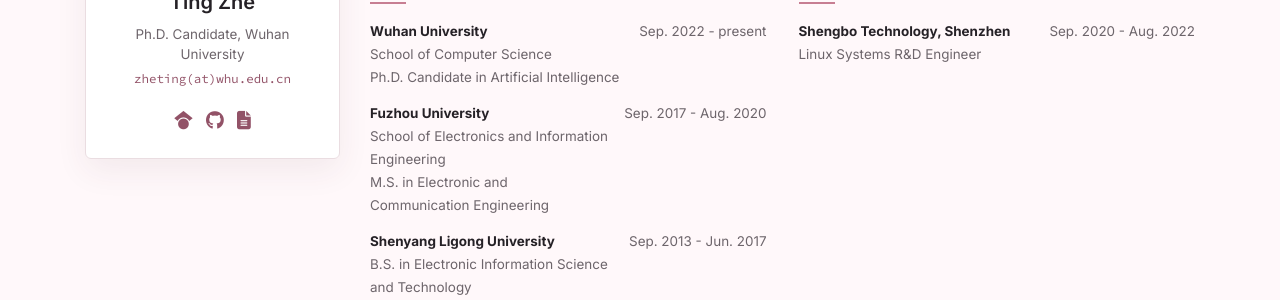
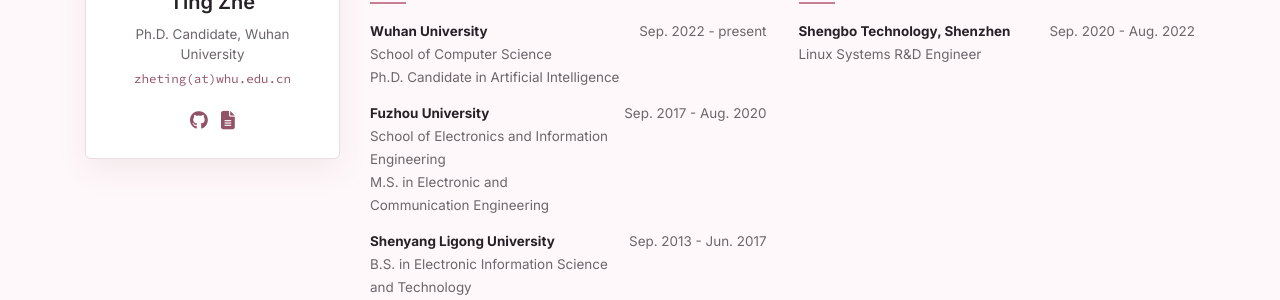
Before and after one commit to superZ678/superZ678.github.io, a Jekyll site: the page built from index.html, in a window 1280 px wide. Shown: the part 431-731 px from the top of the page. Built offline with Jekyll 4.4.1, drawn with Linux system fonts in a browser that asks for light colours; nearby versions of some CDN libraries; a style sheet for code colours, icons or effects is not loaded.

Commit message:
Hide unavailable profile links

```diff
--- a/_includes/widgets/profile_card_mini.html
+++ b/_includes/widgets/profile_card_mini.html
@@ -44,7 +44,7 @@
 
                 <div class="row pt-3">
                     <div class="col text-center profile-socials">
-                        {% if site.data.profile.gscholar %}
+                        {% if site.data.profile.gscholar and site.data.profile.gscholar != "" %}
                         {%- if site.data.profile.gscholar contains 'scholar.google' -%}
                         {%- assign gscholar_url = site.data.profile.gscholar -%}
                         {%- else -%}
@@ -61,19 +61,19 @@
                         </a>
                         {% endif %}
 
-                        {% if site.data.profile.twitter %}
+                        {% if site.data.profile.twitter and site.data.profile.twitter != "" %}
                         <a class="px-1 no-break" target="_blank" href="https://twitter.com/{{ site.data.profile.twitter }}">
                             <i class="fab fa-twitter"></i>
                         </a>
                         {% endif %}
 
-                        {% if site.data.profile.linkedin %}
+                        {% if site.data.profile.linkedin and site.data.profile.linkedin != "" %}
                         <a class="px-1 no-break" target="_blank" href="https://www.linkedin.com/in/{{ site.data.profile.linkedin }}">
                             <i class="fab fa-linkedin"></i>
                         </a>
                         {% endif %}
 
-                        {% if site.data.profile.orcid %}
+                        {% if site.data.profile.orcid and site.data.profile.orcid != "" %}
                         <a class="px-1 no-break" target="_blank" href="https://orcid.org/{{ site.data.profile.orcid }}">
                             <i class="fab fa-orcid"></i>
                         </a>
```
Also changed, not shown: _includes/widgets/profile_card.html (+4 -4 lines).
